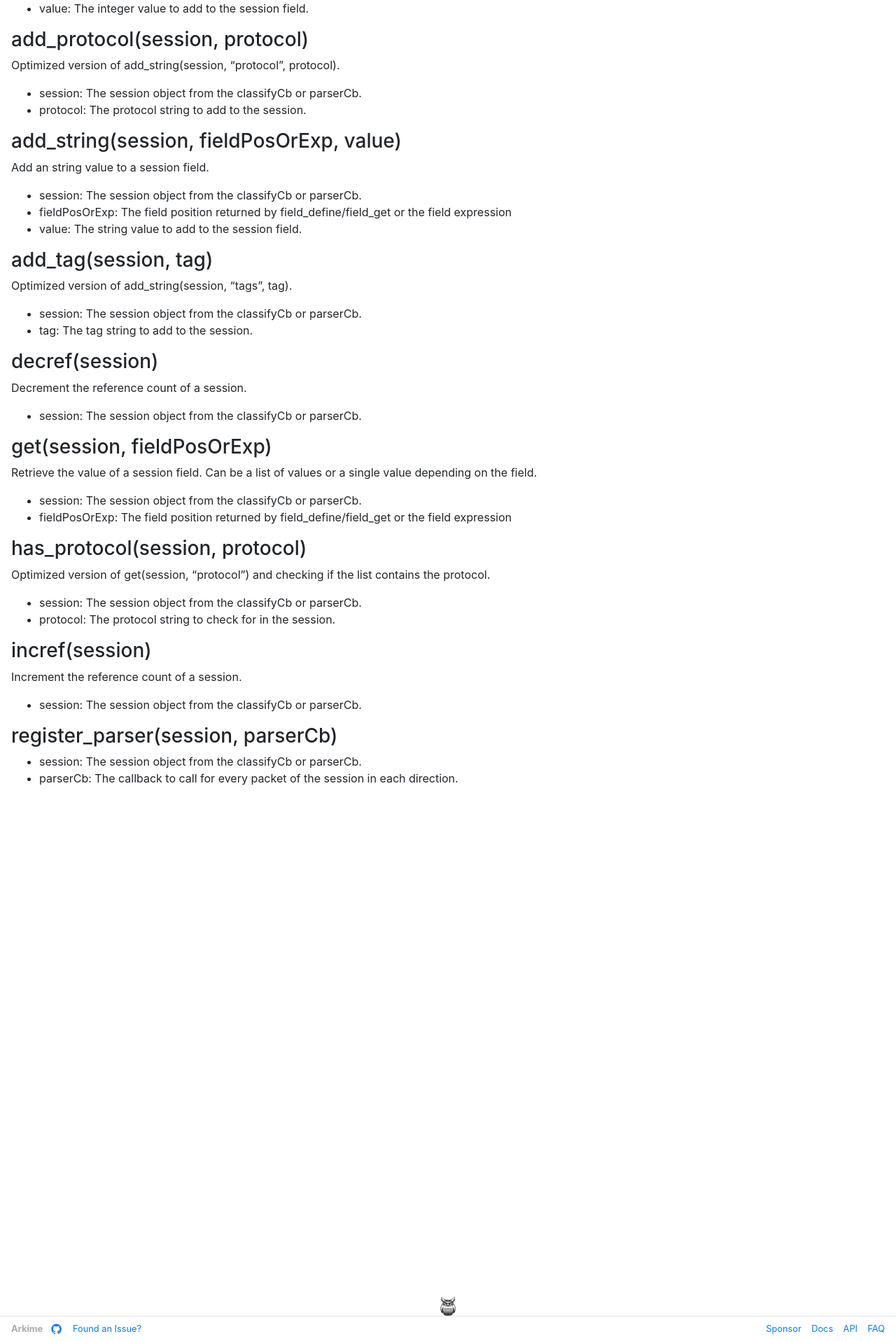
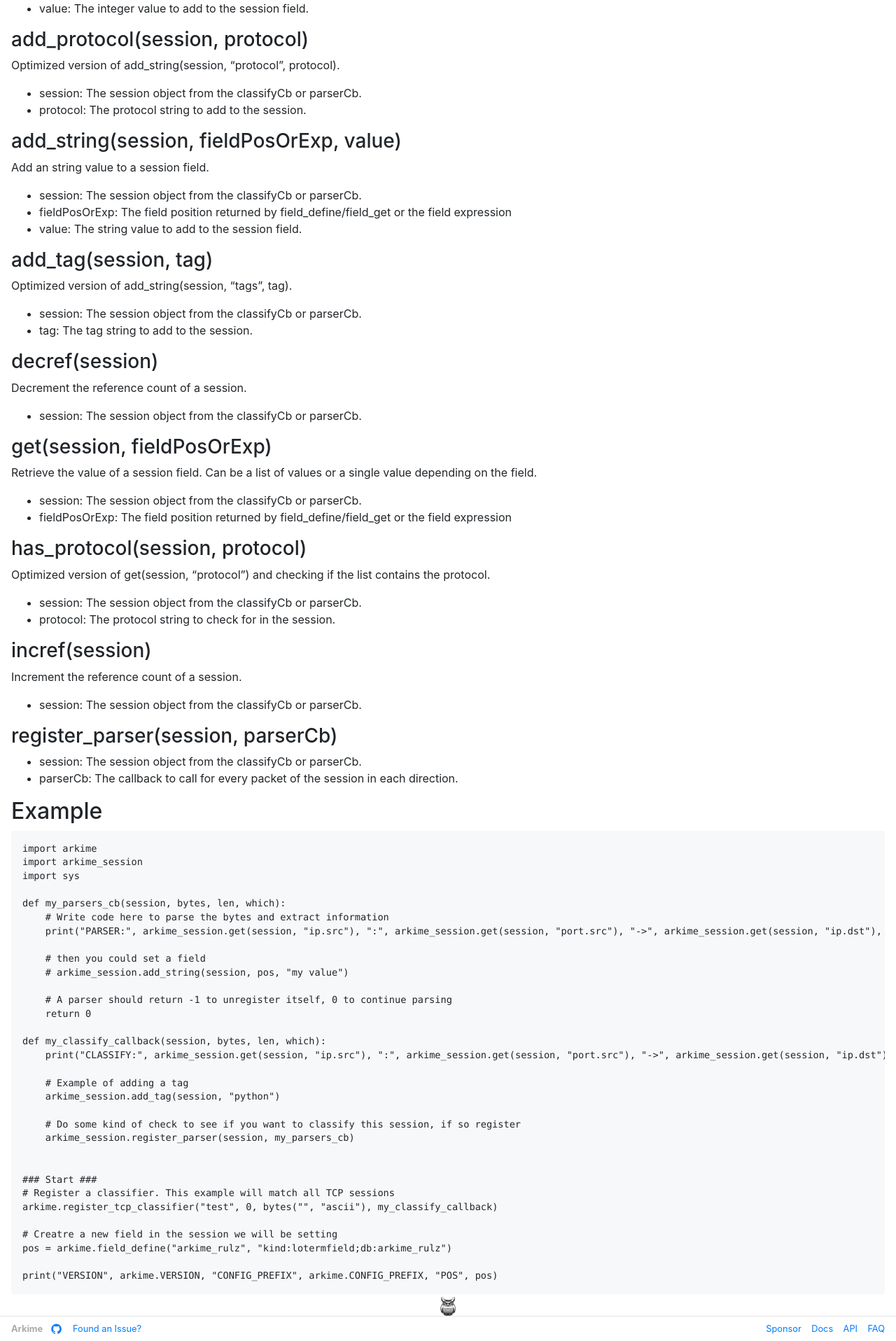
Before and after one commit to arkime/arkimeweb, a Jekyll site: the page built from _wiki/python.md, in a window 1280 px wide. Shown: the part 2406-4322 px from the top of the page at 70% size. Built offline with Jekyll 4.4.1, drawn with Linux system fonts in a browser that asks for light colours.

Commit message:
add example

````diff
--- a/_wiki/python.md
+++ b/_wiki/python.md
@@ -165,4 +165,40 @@ Increment the reference count of a session.
 * session: The session object from the classifyCb or parserCb.
 * parserCb: The callback to call for every packet of the session in each direction.
 
+## Example
+
+```python
+import arkime
+import arkime_session
+import sys
+
+def my_parsers_cb(session, bytes, len, which):
+    # Write code here to parse the bytes and extract information
+    print("PARSER:", arkime_session.get(session, "ip.src"), ":", arkime_session.get(session, "port.src"), "->", arkime_session.get(session, "ip.dst"), ":", arkime_session.get(session, "port.dst"), "len", len, "which", which)
+
+    # then you could set a field
+    # arkime_session.add_string(session, pos, "my value")
+
+    # A parser should return -1 to unregister itself, 0 to continue parsing
+    return 0
+
+def my_classify_callback(session, bytes, len, which):
+    print("CLASSIFY:", arkime_session.get(session, "ip.src"), ":", arkime_session.get(session, "port.src"), "->", arkime_session.get(session, "ip.dst"), ":", arkime_session.get(session, "port.dst"), "len", len, "which", which)
+
+    # Example of adding a tag
+    arkime_session.add_tag(session, "python")
+
+    # Do some kind of check to see if you want to classify this session, if so register
+    arkime_session.register_parser(session, my_parsers_cb)
+
+
+### Start ###
+# Register a classifier. This example will match all TCP sessions
+arkime.register_tcp_classifier("test", 0, bytes("", "ascii"), my_classify_callback)
+
+# Creatre a new field in the session we will be setting
+pos = arkime.field_define("arkime_rulz", "kind:lotermfield;db:arkime_rulz")
+
+print("VERSION", arkime.VERSION, "CONFIG_PREFIX", arkime.CONFIG_PREFIX, "POS", pos)
+```
 </div>
````
